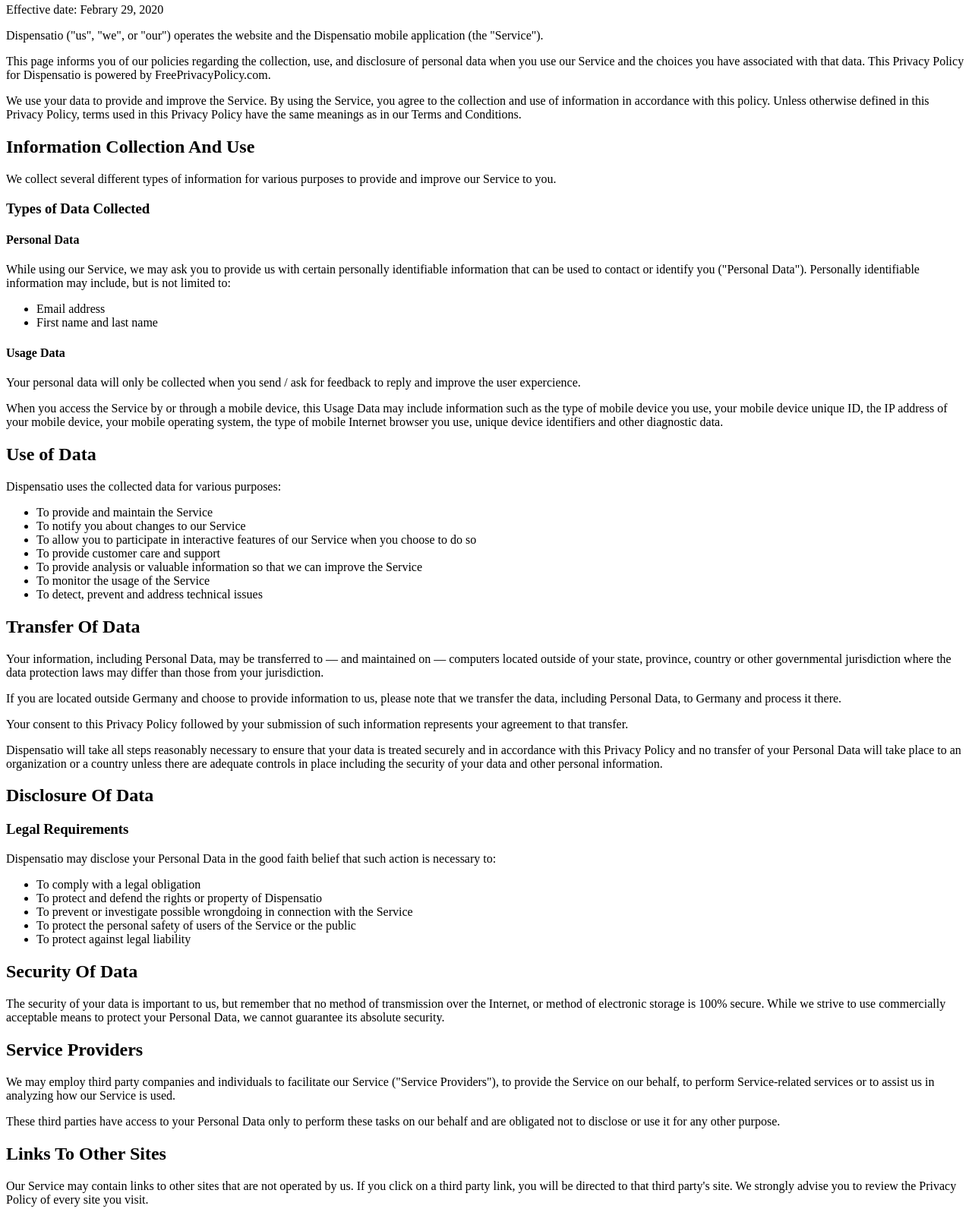
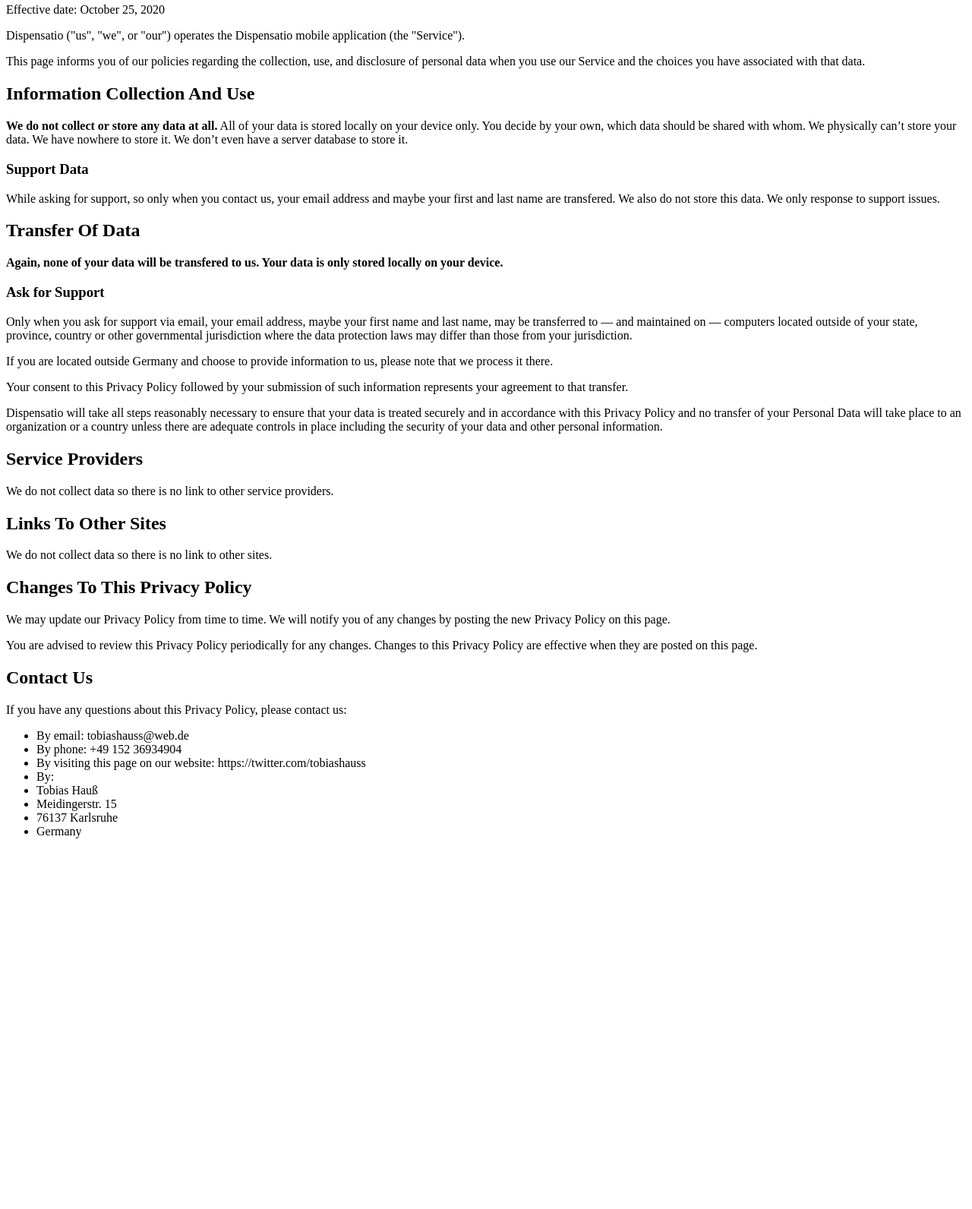
Before and after one commit to dispensatio/dispensatio.github.io, a plain HTML site: page index.html in a window 1280 px wide. Shown: the part 160-1752 px from the top of the page at 76% size. After the commit the page ends 1280 px from the top, so only its background shows below. Drawn offline with Linux system fonts and the light colour scheme.

Commit message:
Update index.html

```diff
--- a/index.html
+++ b/index.html
@@ -1,8 +1,8 @@
-<html>
-<head>
+<html><head>
+<meta http-equiv="content-type" content="text/html; charset=UTF-8">
 <title>Privacy Policy of Dispensatio</title>
 
-<meta name="robots" content="noindex" />
+<meta name="robots" content="noindex">
 
 </head>
 <body class="view-pages">
@@ -32,97 +32,69 @@
                                 <h1>Privacy Policy</h1>
 
 
-<p>Effective date: Febrary 29, 2020</p>
+<p>Effective date: October 25, 2020</p>
 
 
-<p>Dispensatio ("us", "we", or "our") operates the  website and the Dispensatio mobile application (the "Service").</p>
+<p>Dispensatio ("us", "we", or "our") operates the Dispensatio mobile application (the "Service").</p>
 
-<p>This page informs you of our policies regarding the collection, use, and disclosure of personal data when you use our Service and the choices you have associated with that data. This Privacy Policy  for Dispensatio is powered by FreePrivacyPolicy.com</a>.</p>
-
-<p>We use your data to provide and improve the Service. By using the Service, you agree to the collection and use of information in accordance with this policy. Unless otherwise defined in this Privacy Policy, terms used in this Privacy Policy have the same meanings as in our Terms and Conditions.</p>
+<p>This page informs you of our policies regarding the collection, use,
+and disclosure of personal data when you use our Service and the choices
+ you have associated with that data.</p>
 
 
 <h2>Information Collection And Use</h2>
 
-<p>We collect several different types of information for various purposes to provide and improve our Service to you.</p>
+<p><b>We do not collect or store any data at all.</b> All of your data is stored locally on your device only. You decide by your own, which data should be shared with whom. We physically can’t store your data. We have nowhere to store it. We don’t even have a server database to store it.</p>
 
-<h3>Types of Data Collected</h3>
+<h3>Support Data</h3>
 
-<h4>Personal Data</h4>
-
-<p>While using our Service, we may ask you to provide us with certain personally identifiable information that can be used to contact or identify you ("Personal Data"). Personally identifiable information may include, but is not limited to:</p>
-
-<ul>
-<li>Email address</li><li>First name and last name</li>
-</ul>
-
-<h4>Usage Data</h4>
-
-<p>Your personal data will only be collected when you send / ask for feedback to reply and improve the user expercience.</p>
-<p>When you access the Service by or through a mobile device, this Usage Data may include information such as the type of mobile device you use, your mobile device unique ID, the IP address of your mobile device, your mobile operating system, the type of mobile Internet browser you use, unique device identifiers and other diagnostic data.</p>
+<p>While asking for support, so only when you contact us, your email address and maybe your first and last name are transfered. We also do not store this data. We only response to support issues.</p>
 
 
-<h2>Use of Data</h2>
+<h2>Transfer Of Data</h2>
+<p><b>Again, none of your data will be transfered to us. Your data is only stored locally on your device.</b></p>
+<h3>Ask for Support</h3>
+<p>Only when you ask for support via email, your email address, maybe your first name and last name, may be transferred to —
+and maintained on — computers located outside of your state, province,
+country or other governmental jurisdiction where the data protection
+laws may differ than those from your jurisdiction.</p>
+<p>If you are located outside Germany and choose to provide information
+to us, please note that we process it there.</p>
+<p>Your consent to this Privacy Policy followed by your submission of such information represents your agreement to that transfer.</p>
+<p>Dispensatio will take all steps reasonably necessary to ensure that
+ your data is treated securely and in accordance with this Privacy
+Policy and no transfer of your Personal Data will take place to an
+organization or a country unless there are adequate controls in place
+including the security of your data and other personal information.</p>
 
-<p>Dispensatio uses the collected data for various purposes:</p>
-<ul>
-    <li>To provide and maintain the Service</li>
-    <li>To notify you about changes to our Service</li>
-    <li>To allow you to participate in interactive features of our Service when you choose to do so</li>
-    <li>To provide customer care and support</li>
-    <li>To provide analysis or valuable information so that we can improve the Service</li>
-    <li>To monitor the usage of the Service</li>
-    <li>To detect, prevent and address technical issues</li>
-</ul>
-
-<h2>Transfer Of Data</h2>
-<p>Your information, including Personal Data, may be transferred to — and maintained on — computers located outside of your state, province, country or other governmental jurisdiction where the data protection laws may differ than those from your jurisdiction.</p>
-<p>If you are located outside Germany and choose to provide information to us, please note that we transfer the data, including Personal Data, to Germany and process it there.</p>
-<p>Your consent to this Privacy Policy followed by your submission of such information represents your agreement to that transfer.</p>
-<p>Dispensatio will take all steps reasonably necessary to ensure that your data is treated securely and in accordance with this Privacy Policy and no transfer of your Personal Data will take place to an organization or a country unless there are adequate controls in place including the security of your data and other personal information.</p>
-
-<h2>Disclosure Of Data</h2>
-
-<h3>Legal Requirements</h3>
-<p>Dispensatio may disclose your Personal Data in the good faith belief that such action is necessary to:</p>
-<ul>
-    <li>To comply with a legal obligation</li>
-    <li>To protect and defend the rights or property of Dispensatio</li>
-    <li>To prevent or investigate possible wrongdoing in connection with the Service</li>
-    <li>To protect the personal safety of users of the Service or the public</li>
-    <li>To protect against legal liability</li>
-</ul>
-
-<h2>Security Of Data</h2>
-<p>The security of your data is important to us, but remember that no method of transmission over the Internet, or method of electronic storage is 100% secure. While we strive to use commercially acceptable means to protect your Personal Data, we cannot guarantee its absolute security.</p>
 
 <h2>Service Providers</h2>
-<p>We may employ third party companies and individuals to facilitate our Service ("Service Providers"), to provide the Service on our behalf, to perform Service-related services or to assist us in analyzing how our Service is used.</p>
-<p>These third parties have access to your Personal Data only to perform these tasks on our behalf and are obligated not to disclose or use it for any other purpose.</p>
-
+<p>We do not collect data so there is no link to other service providers.</p>
 
 
 <h2>Links To Other Sites</h2>
-<p>Our Service may contain links to other sites that are not operated by us. If you click on a third party link, you will be directed to that third party's site. We strongly advise you to review the Privacy Policy of every site you visit.</p>
-<p>We have no control over and assume no responsibility for the content, privacy policies or practices of any third party sites or services.</p>
-
-
-<h2>Children's Privacy</h2>
-<p>Our Service does not address anyone under the age of 18 ("Children").</p>
-<p>We do not knowingly collect personally identifiable information from anyone under the age of 18. If you are a parent or guardian and you are aware that your Children has provided us with Personal Data, please contact us. If we become aware that we have collected Personal Data from children without verification of parental consent, we take steps to remove that information from our servers.</p>
+<p>We do not collect data so there is no link to other sites.</p>
 
 
 <h2>Changes To This Privacy Policy</h2>
-<p>We may update our Privacy Policy from time to time. We will notify you of any changes by posting the new Privacy Policy on this page.</p>
-<p>We will let you know via email and/or a prominent notice on our Service, prior to the change becoming effective and update the "effective date" at the top of this Privacy Policy.</p>
-<p>You are advised to review this Privacy Policy periodically for any changes. Changes to this Privacy Policy are effective when they are posted on this page.</p>
+<p>We may update our Privacy Policy from time to time. We will notify
+you of any changes by posting the new Privacy Policy on this page.</p>
+<p>You are advised to review this Privacy Policy periodically for any
+changes. Changes to this Privacy Policy are effective when they are
+posted on this page.</p>
 
 
 <h2>Contact Us</h2>
 <p>If you have any questions about this Privacy Policy, please contact us:</p>
 <ul>
         <li>By email: tobiashauss@web.de</li>
+            <li>By phone: +49 152 36934904</li>
             <li>By visiting this page on our website: https://twitter.com/tobiashauss</li>
+            <li>By:</li>
+            <li>Tobias Hauß</li>
+            <li>Meidingerstr. 15</li>
+            <li>76137 Karlsruhe</li>
+            <li>Germany</li>
 
         </ul>                            </div>
 
@@ -134,5 +106,6 @@
 
 </div>
 
-</body>
-</html>
+
+
+</body></html>
```
